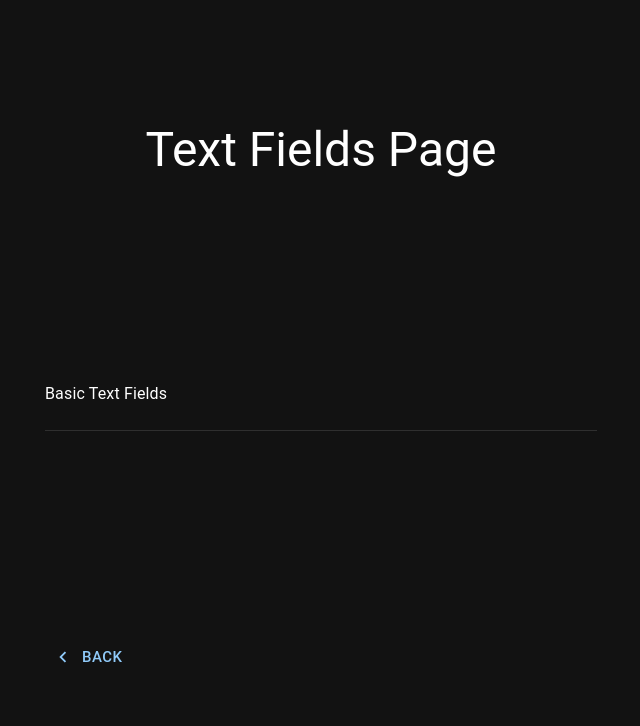
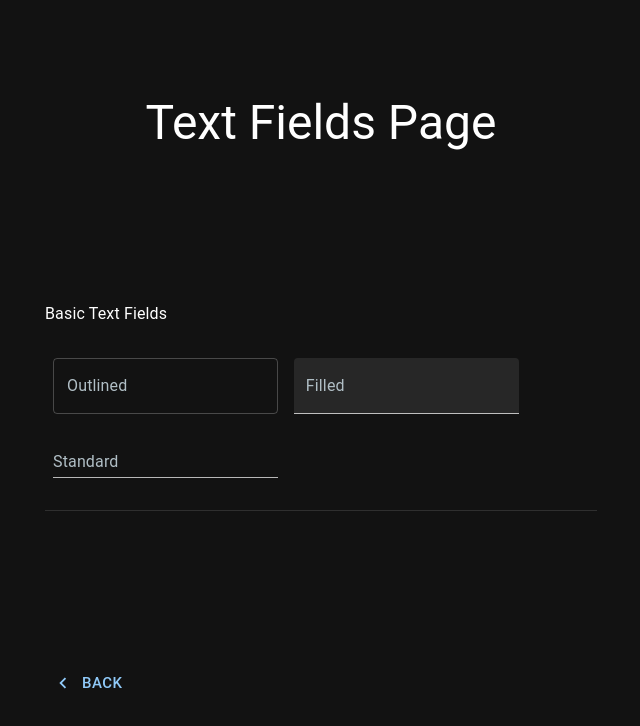
Before and after one commit to watcharakornton/mui_tutorials, a React (Vite) app: page /text-field in a window 1280 px wide. Shown: the top 726 px of the page, without its empty margins (319-959 px from the left). Built offline with nearby package versions, Linux system fonts and the light colour scheme.

Commit message:
Add Basic Text Fields into TextField Component

```diff
--- a/src/inputs/TextFieldComponent.jsx
+++ b/src/inputs/TextFieldComponent.jsx
@@ -1,12 +1,24 @@
 import * as React from 'react';
 import {
     Typography,
+    Box,
+    TextField,
 } from '@mui/material';
 
 export const BasicTextFields = () => {
     return (
-       <>
-        <Typography variant='body1' sx={{ mb: 3 }}>Basic Text Fields</Typography>
-       </>
+        <>
+            <Typography variant='body1' sx={{ mb: 3 }}>Basic Text Fields</Typography>
+            <Box
+                component="form"
+                sx={{ '& > :not(style)': { m: 1, width: '25ch' }}}
+                noValidate
+                autoComplete='off'
+            >
+                <TextField id="outlined-basic" label="Outlined" variant="outlined" />
+                <TextField id="filled-basic" label="Filled" variant="filled" />
+                <TextField id="standard-basic" label="Standard" variant="standard" />
+            </Box>
+        </>
     )
 }
```
